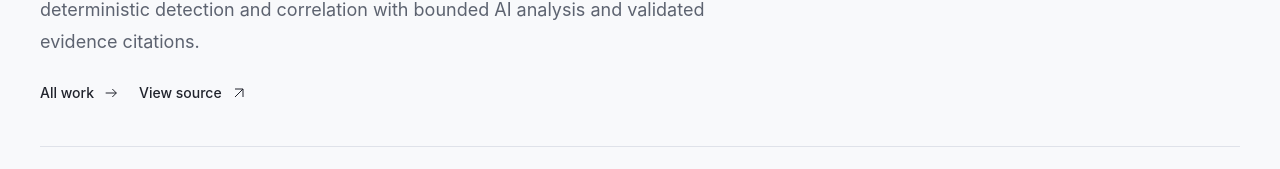
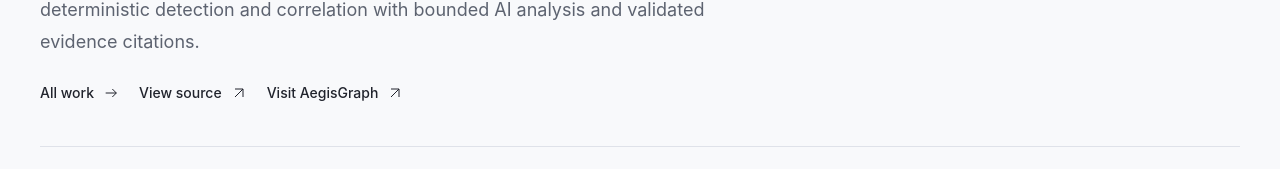
Before and after one commit to farhan-shafee/farhanshafee.com, a Next.js app: page /work/aegisgraph in a window 1280 px wide. Shown: the part 302-471 px from the top of the page. Built offline with nearby package versions, Linux system fonts and the light colour scheme.

Commit message:
feat: link AegisGraph live demo

```diff
--- a/src/data/projects.ts
+++ b/src/data/projects.ts
@@ -207,6 +207,7 @@ export const projects: Project[] = [
           "Executed deterministic evaluations on synthetic fixtures. These test application boundaries, not live-model accuracy or universal injection resistance.",
       },
     ],
+    website: "https://aegisgraph.farhan-shafee.com",
     github: "https://github.com/farhan-shafee/aegisgraph",
     links: [
       {
```
